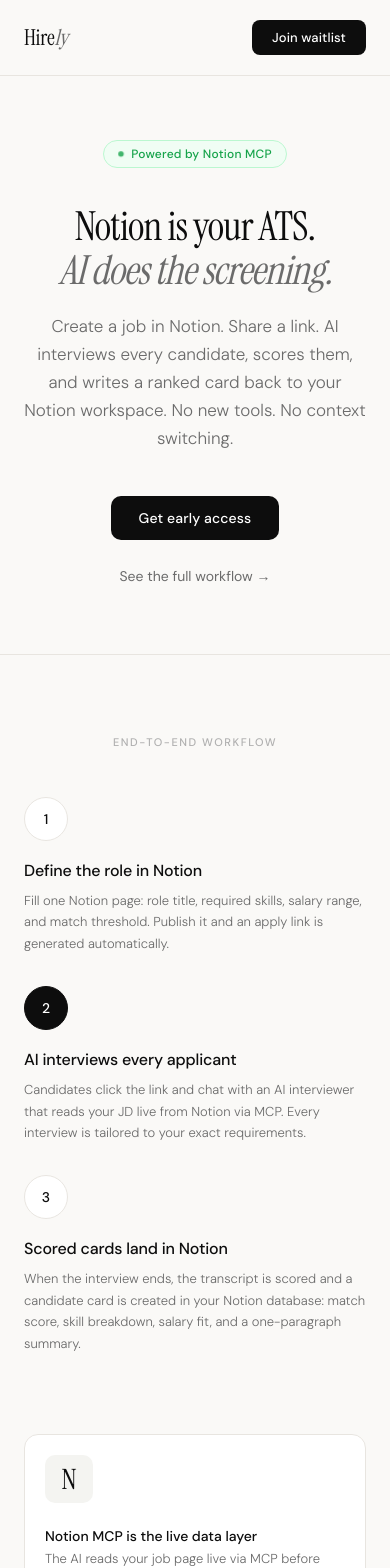
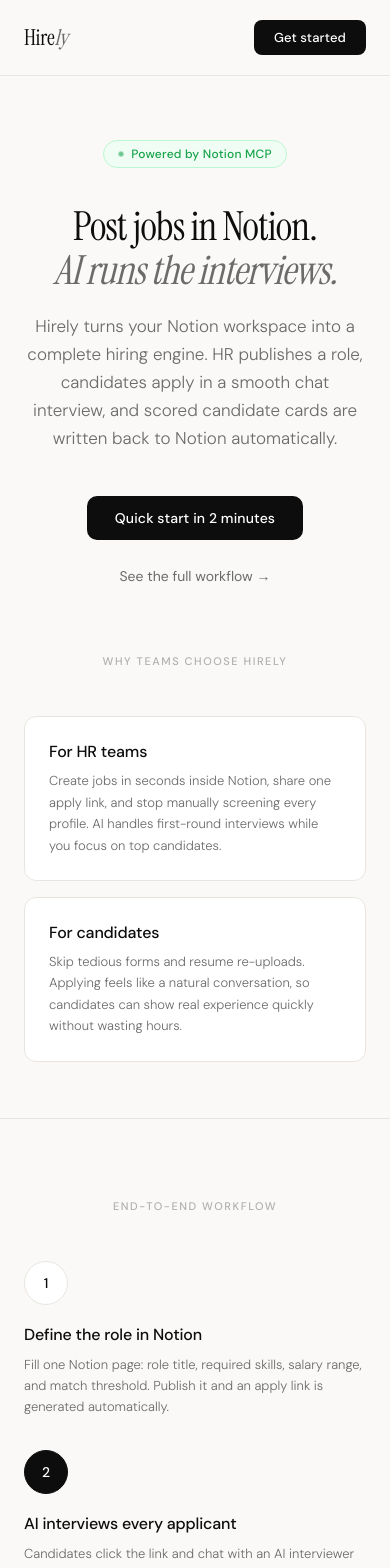
Before and after one commit to vndpal/hirely, a Next.js app: page / in a window 390 px wide. Shown: the top 1568 px of the page. Built offline with nearby package versions, Linux system fonts and the light colour scheme.

Commit message:
Revamp landing hero with value and quick-start sections

```diff
--- a/app/page.module.css
+++ b/app/page.module.css
@@ -160,6 +160,41 @@
   margin: 0 auto;
   padding: 80px 48px;
   animation: fadeUp 0.6s 0.25s ease both;
+}
+
+.valueSection {
+  max-width: 960px;
+  margin: 0 auto;
+  padding: 0 48px 80px;
+  animation: fadeUp 0.6s 0.2s ease both;
+}
+
+.valueGrid {
+  display: grid;
+  grid-template-columns: 1fr 1fr;
+  gap: 16px;
+}
+
+.valueCard {
+  background: #fff;
+  border: 1px solid var(--border);
+  border-radius: 12px;
+  padding: 24px;
+}
+
+.valueTitle {
+  font-size: 16px;
+  font-weight: 500;
+  color: var(--ink);
+  margin-bottom: 8px;
+  letter-spacing: -0.01em;
+}
+
+.valueDesc {
+  font-size: 13px;
+  color: var(--ink2);
+  line-height: 1.65;
+  font-weight: 300;
 }
 
 .sectionLabel {
@@ -384,7 +419,7 @@
   font-weight: 300;
 }
 
-.ctaSection {
+.quickStartSection {
   max-width: 600px;
   margin: 0 auto;
   padding: 0 48px 100px;
@@ -410,6 +445,41 @@
   color: var(--ink2);
   margin-bottom: 32px;
   font-weight: 300;
+}
+
+.quickStartGrid {
+  display: grid;
+  grid-template-columns: 1fr;
+  gap: 12px;
+}
+
+.quickStartCard {
+  text-align: left;
+  background: #fff;
+  border: 1px solid var(--border);
+  border-radius: 12px;
+  padding: 18px 20px;
+  text-decoration: none;
+  transition: transform 0.15s, box-shadow 0.15s, border-color 0.15s;
+}
+
+.quickStartCard:hover {
+  transform: translateY(-1px);
+  border-color: #d8d2c8;
+  box-shadow: 0 6px 18px rgba(0, 0, 0, 0.05);
+}
+
+.quickStartTitle {
+  font-size: 14px;
+  font-weight: 500;
+  color: var(--ink);
+  margin-bottom: 5px;
+}
+
+.quickStartDesc {
+  font-size: 12px;
+  color: var(--ink2);
+  line-height: 1.6;
 }
 
 .emailForm {
@@ -872,6 +942,14 @@
     grid-template-columns: 1fr;
   }
 
+  .valueSection {
+    padding: 0 24px 56px;
+  }
+
+  .valueGrid {
+    grid-template-columns: 1fr;
+  }
+
   .archSection {
     padding: 56px 24px;
   }
@@ -887,7 +965,7 @@
     min-height: 40px;
   }
 
-  .ctaSection {
+  .quickStartSection {
     padding: 0 24px 72px;
   }
 
--- a/app/page.tsx
+++ b/app/page.tsx
@@ -1,6 +1,5 @@
 'use client'
 
-import { FormEvent, useState } from 'react'
 import { DM_Sans, Instrument_Serif } from 'next/font/google'
 import styles from './page.module.css'
 
@@ -16,21 +15,14 @@
 })
 
 export default function HomePage() {
-  const [joinedWaitlist, setJoinedWaitlist] = useState(false)
-
-  const handleSubmit = (event: FormEvent<HTMLFormElement>) => {
-    event.preventDefault()
-    setJoinedWaitlist(true)
-  }
-
   return (
     <main className={`${styles.page} ${dmSans.className}`}>
       <nav className={styles.nav}>
         <div className={`${styles.logo} ${instrumentSerif.className}`}>
           Hire<em>ly</em>
         </div>
-        <a href="#waitlist" className={styles.navCta}>
-          Join waitlist
+        <a href="#quick-start" className={styles.navCta}>
+          Get started
         </a>
       </nav>
 
@@ -41,22 +33,40 @@
         </div>
 
         <h1 className={`${styles.heroTitle} ${instrumentSerif.className}`}>
-          Notion is your ATS.
+          Post jobs in Notion.
           <br />
-          <em>AI does the screening.</em>
+          <em>AI runs the interviews.</em>
         </h1>
 
         <p className={styles.heroSub}>
-          Create a job in Notion. Share a link. AI interviews every candidate, scores them, and writes a ranked card back to your Notion workspace. No new tools. No context switching.
+          Hirely turns your Notion workspace into a complete hiring engine. HR publishes a role, candidates apply in a smooth chat interview, and scored candidate cards are written back to Notion automatically.
         </p>
 
         <div className={styles.heroActions}>
-          <a href="#waitlist" className={styles.btnPrimary}>
-            Get early access
+          <a href="#quick-start" className={styles.btnPrimary}>
+            Quick start in 2 minutes
           </a>
           <a href="#how" className={styles.btnGhost}>
             See the full workflow →
           </a>
+        </div>
+      </section>
+
+      <section className={styles.valueSection}>
+        <div className={styles.sectionLabel}>Why teams choose Hirely</div>
+        <div className={styles.valueGrid}>
+          <div className={styles.valueCard}>
+            <div className={styles.valueTitle}>For HR teams</div>
+            <p className={styles.valueDesc}>
+              Create jobs in seconds inside Notion, share one apply link, and stop manually screening every profile. AI handles first-round interviews while you focus on top candidates.
+            </p>
+          </div>
+          <div className={styles.valueCard}>
+            <div className={styles.valueTitle}>For candidates</div>
+            <p className={styles.valueDesc}>
+              Skip tedious forms and resume re-uploads. Applying feels like a natural conversation, so candidates can show real experience quickly without wasting hours.
+            </p>
+          </div>
         </div>
       </section>
 
@@ -226,19 +236,27 @@
         </div>
       </section>
 
-      <section className={styles.ctaSection} id="waitlist">
+      <section className={styles.quickStartSection} id="quick-start">
         <div className={`${styles.ctaTitle} ${instrumentSerif.className}`}>
-          Your Notion workspace is
+          Quick start:
           <br />
-          <em>already an ATS.</em>
+          <em>see Hirely live now.</em>
         </div>
-        <div className={styles.ctaSub}>Early access is free. No credit card required.</div>
-        <form className={styles.emailForm} onSubmit={handleSubmit}>
-          <input className={styles.emailInput} type="email" placeholder="your@email.com" required disabled={joinedWaitlist} />
-          <button className={`${styles.emailBtn} ${joinedWaitlist ? styles.emailBtnSuccess : ''}`} type="submit" disabled={joinedWaitlist}>
-            {joinedWaitlist ? "You're in" : 'Join waitlist'}
-          </button>
-        </form>
+        <div className={styles.ctaSub}>Pick your path and go from zero to interview results in minutes.</div>
+        <div className={styles.quickStartGrid}>
+          <a className={styles.quickStartCard} href="https://hirely-tan.vercel.app/apply/32fa3459-b0f2-8016-9a69-c701590a6033" target="_blank" rel="noreferrer">
+            <div className={styles.quickStartTitle}>Take an interview now</div>
+            <div className={styles.quickStartDesc}>Open a live role and complete a 2-minute AI interview. Your scored card appears in Notion automatically.</div>
+          </a>
+          <a className={styles.quickStartCard} href="https://www.notion.so/32ea3459b0f2800ab6feed22dbf373b5?pvs=21" target="_blank" rel="noreferrer">
+            <div className={styles.quickStartTitle}>Post a job in Notion</div>
+            <div className={styles.quickStartDesc}>Create a role, set status to Published, and get an apply link generated for sharing in 20-30 seconds.</div>
+          </a>
+          <a className={styles.quickStartCard} href="https://www.notion.so/32ea3459b0f2803f884ce1ecddc70d95?pvs=21" target="_blank" rel="noreferrer">
+            <div className={styles.quickStartTitle}>Watch scored candidates land</div>
+            <div className={styles.quickStartDesc}>Review match score, skill signals, salary fit, and summary cards directly in your Candidates database.</div>
+          </a>
+        </div>
       </section>
 
       <footer className={styles.footer}>
```
